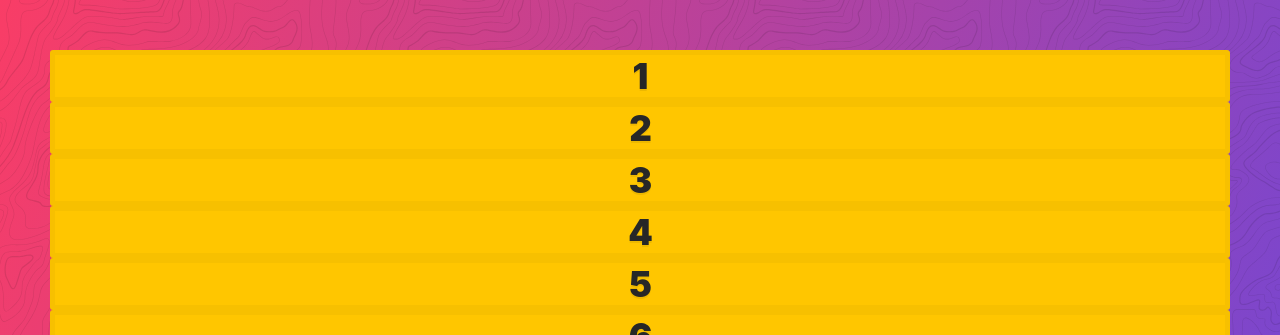
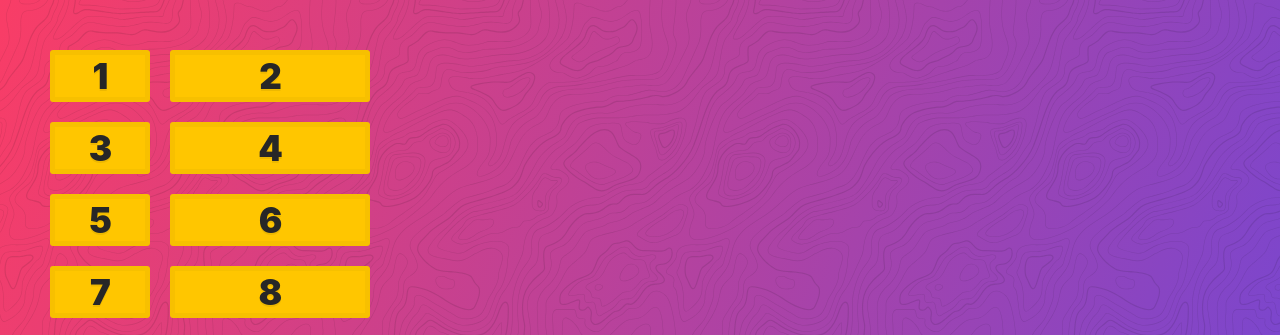
Before and after one commit to lcassiano1612/css-grid-with-wes-bos, a website: page 2 - CSS-Grid-Dev-Tools/index.html in a window 1280 px wide. Shown: the top 335 px of the page. Drawn offline with Linux system fonts and the light colour scheme.

Commit message:
add leason 2

```diff
--- a/2 - CSS-Grid-Dev-Tools/index.html
+++ b/2 - CSS-Grid-Dev-Tools/index.html
@@ -23,6 +23,9 @@
 <style>
     .container {
         display: grid;
+        grid-gap: 20px;
+        grid-template-columns: 100px 200px;
+
     }
 </style>
 </body>
```
